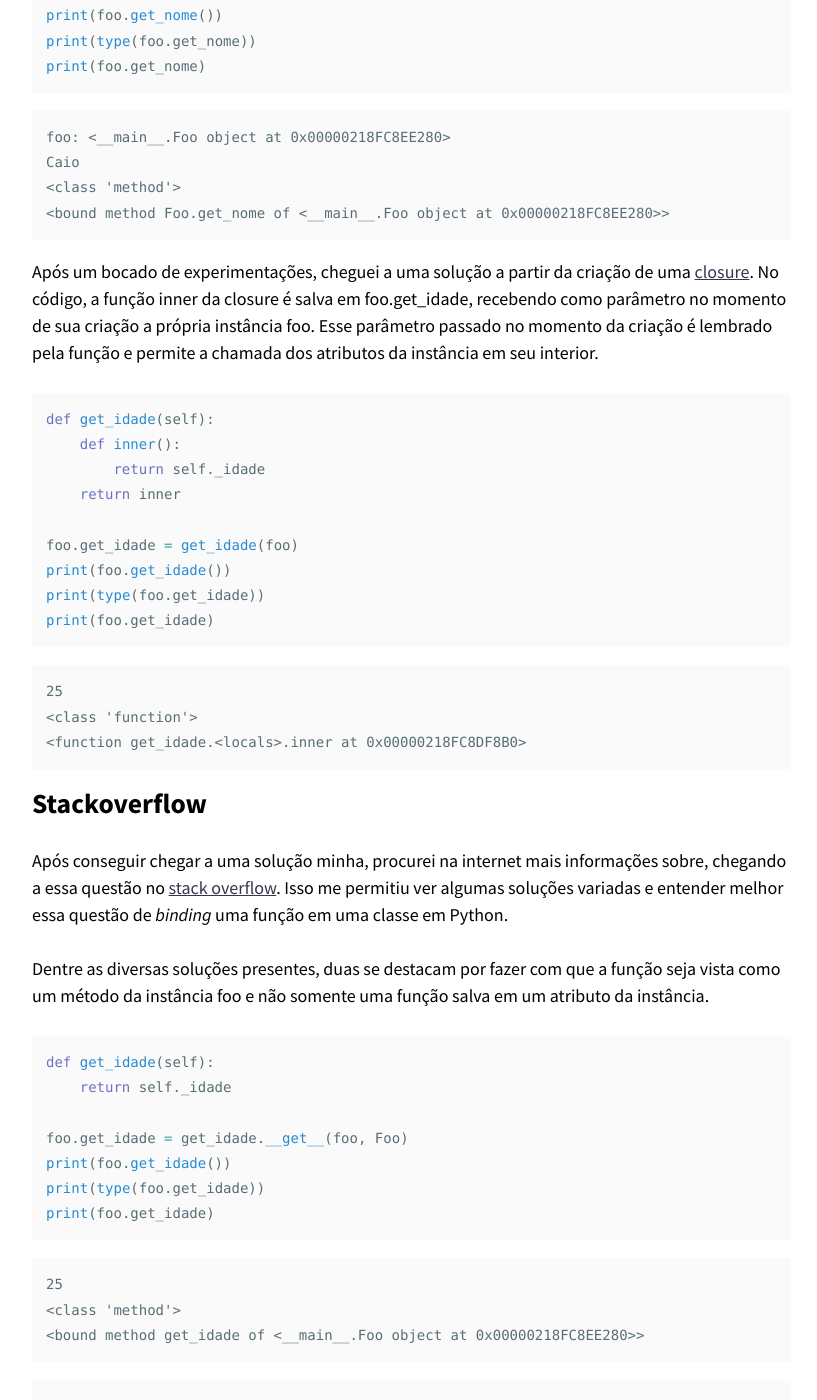
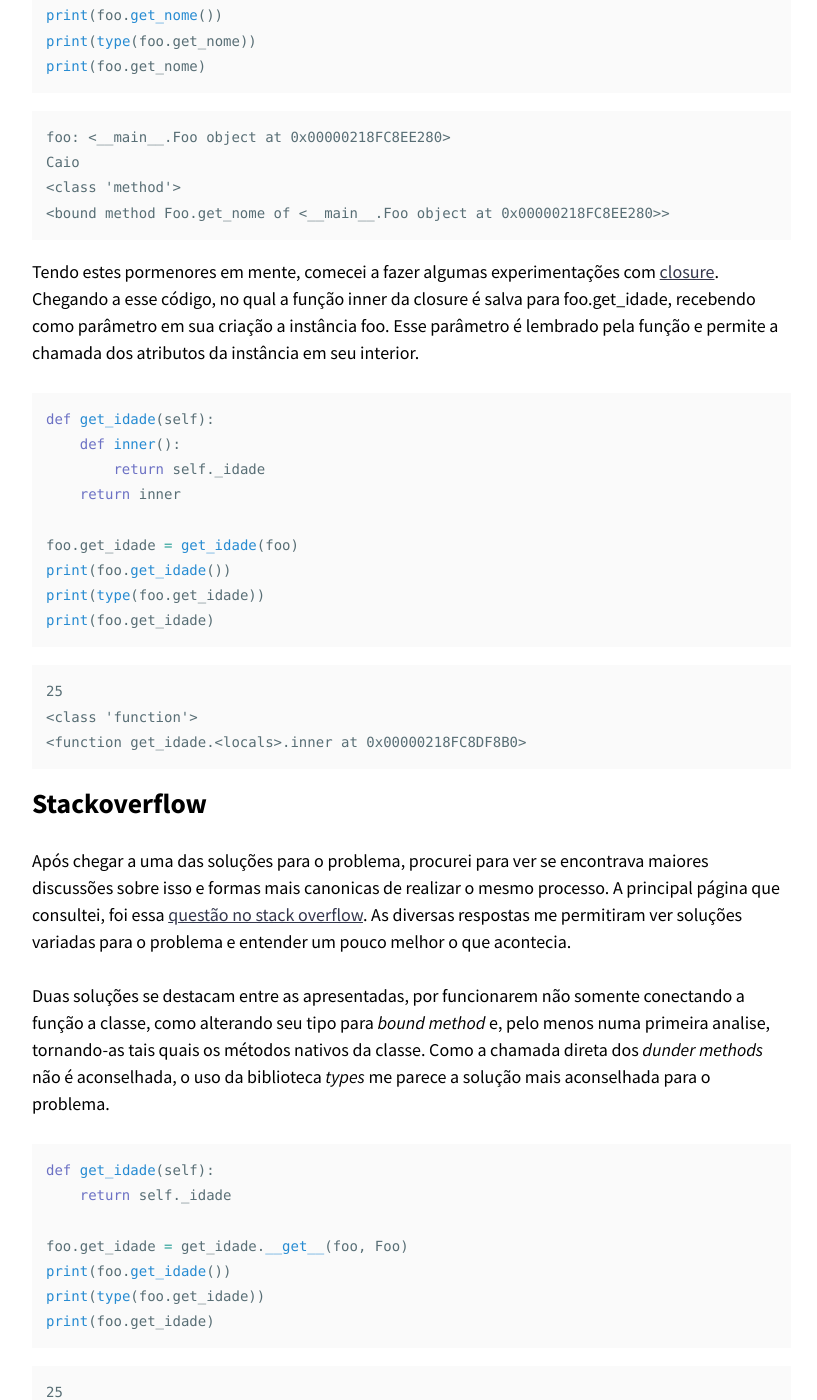
Before and after one commit to CaioMizerkowski/CaioMizerkowski.github.io, a Jekyll site: the page built from _posts/2022-02-06-Simulando-bind-do-JS-em-Python.md, in a window 1280 px wide and 1400 px high, scrolled down 1437 px. Shown: the whole window, without its empty margins (343-1160 px from the left). Built offline with Jekyll 4.4.1, drawn with Linux system fonts in a browser that asks for light colours; nearby versions of some CDN libraries; some of the changed text lies outside the part shown.

Commit message:
Update 2022-02-06-Simulando-bind-do-JS-em-Python.md

````diff
--- a/_posts/2022-02-06-Simulando-bind-do-JS-em-Python.md
+++ b/_posts/2022-02-06-Simulando-bind-do-JS-em-Python.md
@@ -5,9 +5,9 @@
 
 ## Motivação
 
-Tudo começou durante um [curso da Alura de JS](https://cursos.alura.com.br/course/javascript-es6-orientacao-a-objetos-parte-1) que estava realizando e no qual aprendi que em JS existia o método [_bind_](https://developer.mozilla.org/en-US/docs/Web/JavaScript/Reference/Global_objects/Function/bind), que quando chamado cria uma nova função que passa a estar conectada a alguma classe especificada.
+Por meio de um [curso na Alura](https://cursos.alura.com.br/course/javascript-es6-orientacao-a-objetos-parte-1) descobri que no JS existe o método [_bind_](https://developer.mozilla.org/en-US/docs/Web/JavaScript/Reference/Global_objects/Function/bind), que permite conectar uma função a uma instância de uma classe. Isso sem a necessidade de criar a função como um método interno da classe.
 
-O exemplo do curso é o seguinte:
+O exemplo no curso é o seguinte:
 
 ```javascript
 class Pessoa {
@@ -25,7 +25,7 @@
 exibeNome();
 ```
 
-E nisso, pensei comigo mesmo se conseguiria reproduzir esse comportamento em Python. Iniciei criando uma classe com dois atributos e com o método get_nome, necessário para se fazer algumas comparações com a função que uniria através do binding a instância da classe.
+Em vista disso, me desafiei a conseguir o mesmo resultado através do Python. Precisava para tal criar uma classe com dois atributos e um método para ser comparado a função que será integrada a posteriore na instância.
 
 
 ```python
@@ -38,8 +38,7 @@
         return self._nome
 ```
 
-Como da para observar, um método em Python possui uma classe diferente das funções. Mas eu me preocupei somente em reproduzir o mesmo comportamento.
-
+Enquanto o objetivo principal é reproduzir o mesmo comportamento de um método, é importante notar que métodos e funções possuem tipos diferentes dentro do Python.
 
 ```python
 foo = Foo('Caio', 25)
@@ -56,7 +55,7 @@
     <bound method Foo.get_nome of <__main__.Foo object at 0x00000218FC8EE280>>
 
 
-Após um bocado de experimentações, cheguei a uma solução a partir da criação de uma [closure](https://www.geeksforgeeks.org/python-closures). No código, a função inner da closure é salva em foo.get_idade, recebendo como parâmetro no momento de sua criação a própria instância foo. Esse parâmetro passado no momento da criação é lembrado pela função e permite a chamada dos atributos da instância em seu interior.
+Tendo estes pormenores em mente, comecei a fazer algumas experimentações com [closure](https://www.geeksforgeeks.org/python-closures). Chegando a esse código, no qual a função inner da closure é salva para foo.get_idade, recebendo como parâmetro em sua criação a instância foo. Esse parâmetro é lembrado pela função e permite a chamada dos atributos da instância em seu interior.
 
 
 ```python
@@ -77,9 +76,9 @@
 
 
 ## Stackoverflow
-Após conseguir chegar a uma solução minha, procurei na internet mais informações sobre, chegando a essa questão no [stack overflow](https://stackoverflow.com/questions/972/adding-a-method-to-an-existing-object-instance). Isso me permitiu ver algumas soluções variadas e entender melhor essa questão de _binding_ uma função em uma classe em Python.
+Após chegar a uma das soluções para o problema, procurei para ver se encontrava maiores discussões sobre isso e formas mais canonicas de realizar o mesmo processo. A principal página que consultei, foi essa [questão no stack overflow](https://stackoverflow.com/questions/972/adding-a-method-to-an-existing-object-instance). As diversas respostas me permitiram ver soluções variadas para o problema e entender um pouco melhor o que acontecia.
 
-Dentre as diversas soluções presentes, duas se destacam por fazer com que a função seja vista como um método da instância foo e não somente uma função salva em um atributo da instância.
+Duas soluções se destacam entre as apresentadas, por funcionarem não somente conectando a função a classe, como alterando seu tipo para _bound method_ e, pelo menos numa primeira analise, tornando-as tais quais os métodos nativos da classe. Como a chamada direta dos _dunder methods_ não é aconselhada, o uso da biblioteca _types_ me parece a solução mais aconselhada para o problema.
 
 
 ```python
@@ -111,7 +110,7 @@
     <bound method get_idade of <__main__.Foo object at 0x00000218FC8EE280>>
 
 
-Outra forma que eu achei divertida por usar um lambda fuction.
+Outras formas de se conseguir o mesmo efeito também estão presentes, como o uso da _lambda function_ que nesse contexto não deixa de se comportar como uma closure de algum modo.
 
 
 ```python
@@ -129,7 +128,7 @@
     <function <lambda> at 0x00000218FC901310>
 
 
-Uma forma um tanto mais sofisticada de realizar o mesmo que eu fiz, considerando os argumentos que a função possa ter e que me gerou o estalo para transformar esse processo em um decorador.
+Uma forma mais sofisticada de usar funções aninhadas também está presente, o que me gerou o estalo para produzir o _decorador_ que vou apresentar. Esse método permite com que diversos parâmetros sejam passados a função por se preocupar com os args e kwargs.
 
 
 ```python
@@ -149,7 +148,7 @@
     <function bind.<locals>.binding_scope_fn at 0x00000218FC9015E0>
 
 
-Criação de uma partial function, algo que já usei algumas vezes no Matlab de formas não tão agradáveis ao olhar, mas que nunca tinha visto sendo usadas em Python.
+Descobri também nas respostas a possibilidade de se usar uma _partial function_, algo que nunca usei em Python mas já possui a necessidade de usar enquanto fazia meus projetos de IC no Matlab.
 
 
 ```python
@@ -164,10 +163,8 @@
     <class 'functools.partial'>
     functools.partial(<function get_idade at 0x00000218FC901280>, <__main__.Foo object at 0x00000218FC8EE280>)
 
-
 ## Transformando num decorador
-Bem, uma coisa é realizar esse processo para uma função especifica, outra é deixar isso de forma genérica para várias funções. Então resolvi transformar esse processo em um [decorador](https://towardsdatascience.com/how-to-use-decorators-in-python-by-example-b398328163b).
-
+Inspirado nas diversas respostas, resolvi montar um [decorador](https://towardsdatascience.com/how-to-use-decorators-in-python-by-example-b398328163b) para estes casos. Permitindo então aplicar o mesmo a qualquer função e a integrar em uma instância já em funcionamento.
 
 ```python
 def bind(self):
@@ -191,8 +188,7 @@
     <class 'function'>
     <function bind.<locals>.inner_bind.<locals>.inner at 0x00000218FC9010D0>
 
-
-Com um pouco mais de esforço e usando a biblioteca types, deu até para transformar em um bound method da instância foo.
+Como se pode ver, embora se comporte como esperado, ainda não é visto pelo Python como um _bound method_ da instância. Vamos arrumar isso usando a biblioteca _types_, conseguindo assim o efeito e o tipo pretendido para o agora método.
 
 
 ```python
@@ -206,7 +202,7 @@
 
 ```
 
-Adicionando outro atributo ao objeto foo, testei e funcionou.
+E vamos testar o mesmo com outra variável, para vermos seu funcionamento no modo esperado.
 
 
 ```python
@@ -229,7 +225,7 @@
 
 ## Monkey Patching
 
-Tudo isso é bem similar a algo conhecimento como [monkey patching](https://medium.com/analytics-vidhya/monkey-patching-in-python-dc3b3f52906c). A principal diferença é que no monkey patching se altera a própria classe, enquanto que nesse processo está sendo alterado a instância. Portando, caso se crie uma nova instância da classe estes métodos adicionados não estarão presentes. O erro a seguir mostra bem isso.
+Esse processo é bem similar ao [monkey patching](https://medium.com/analytics-vidhya/monkey-patching-in-python-dc3b3f52906c). A principal diferença é que no monkey patching se altera a própria classe, enquanto que nesse processo está sendo alterado a instância. Portando, caso se crie uma nova instância da classe estes métodos adicionados não estarão presentes. O erro a seguir mostra bem isso.
 
 
 ```python
````
